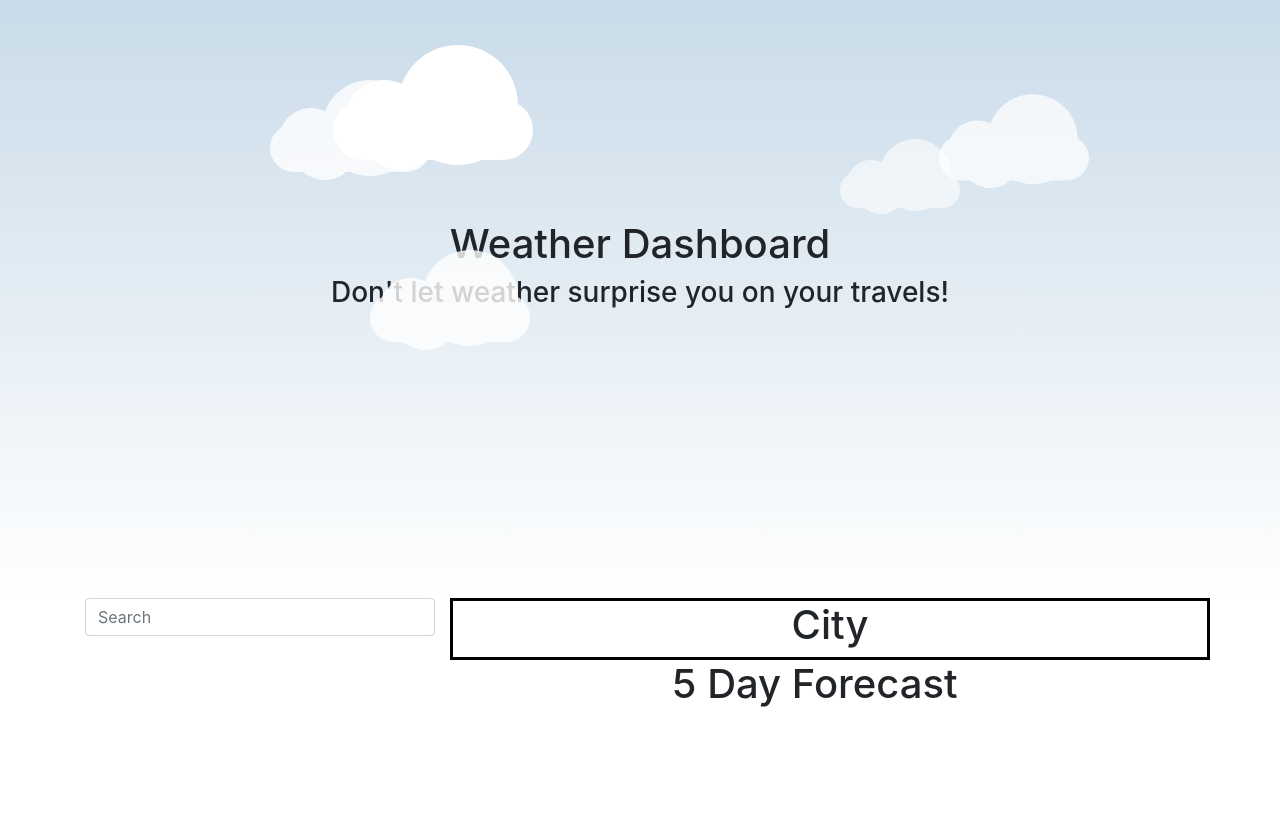
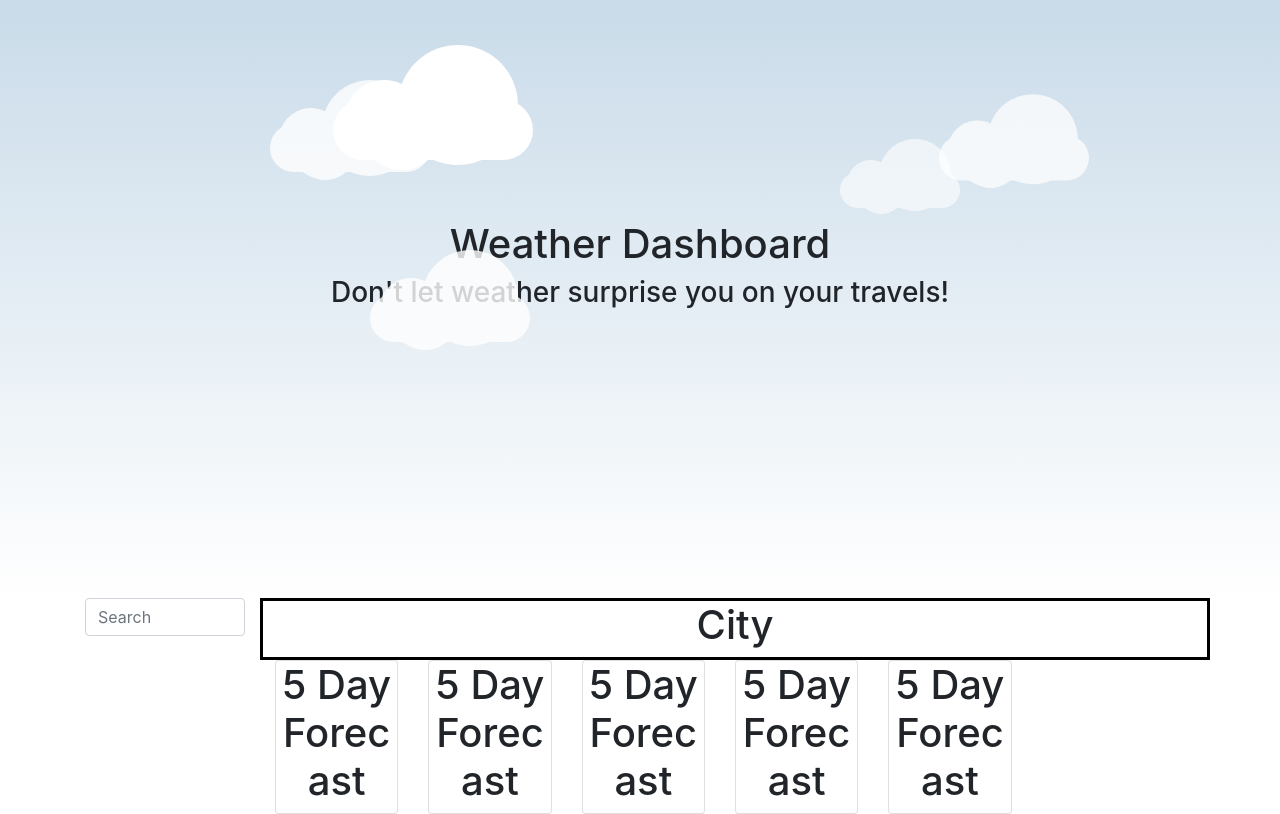
Before and after one commit to MCui1997/Weather-Dashboard, a plain HTML site: page index.html in a window 1280 px wide. Drawn offline with nearby package versions, Linux system fonts and the light colour scheme.

Commit message:
Added cards

```diff
--- a/index.html
+++ b/index.html
@@ -42,13 +42,13 @@
 
     <div class = "container" id = "main-container">
         <div class = "row">
-            <div class = "col-md-4">
+            <div class = "col-md-2">
                 <div class="md-form active-cyan active-cyan-2 mb-3">
                     <input class="form-control" type="text" placeholder="Search" aria-label="Search">
                   </div>
             </div>
 
-            <div class = "col-md-8">
+            <div class = "col-md-10">
                 <div class = "row">
                     <div class = "container" id = "status">
 
@@ -58,9 +58,37 @@
 
                 <div class = "row" id = "forecast">
 
-                    <div class = "container">
-                    <h1>5 Day Forecast</h1>
+                        <div class = "col-md-2">
+                        <div class = "card">
+                        <h1>5 Day Forecast</h1>
+                        </div>
                     </div>
+
+                    <div class = "col-md-2">
+                        <div class = "card">
+                        <h1>5 Day Forecast</h1>
+                        </div>
+                    </div>
+
+                    <div class = "col-md-2">
+                        <div class = "card">
+                        <h1>5 Day Forecast</h1>
+                        </div>
+                    </div>
+
+                        <div class = "col-md-2">
+                        <div class = "card">
+                        <h1>5 Day Forecast</h1>
+                        </div>
+                    </div>
+
+                        <div class = "col-md-2">
+                        <div class = "card">
+                        <h1>5 Day Forecast</h1>
+                        </div>
+                    </div>
+
+
                 </div>
             </div>
 
```
